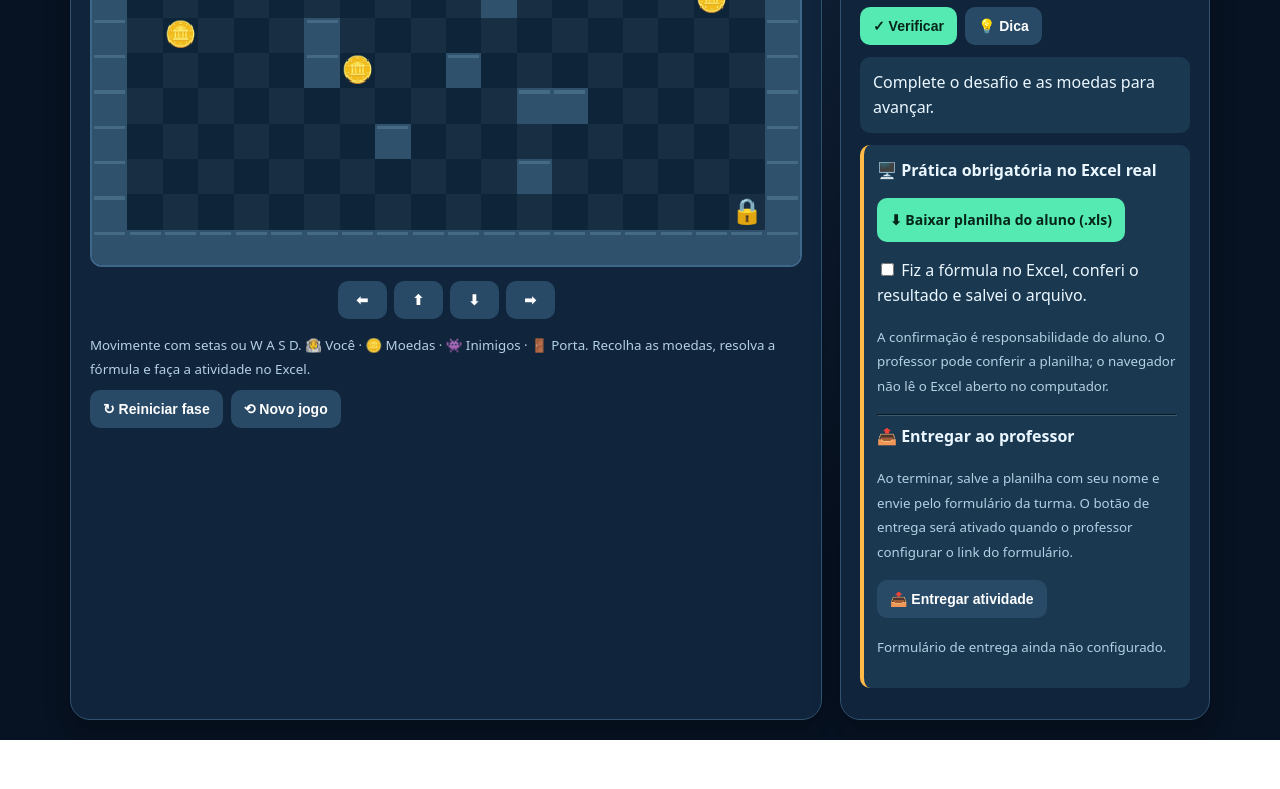
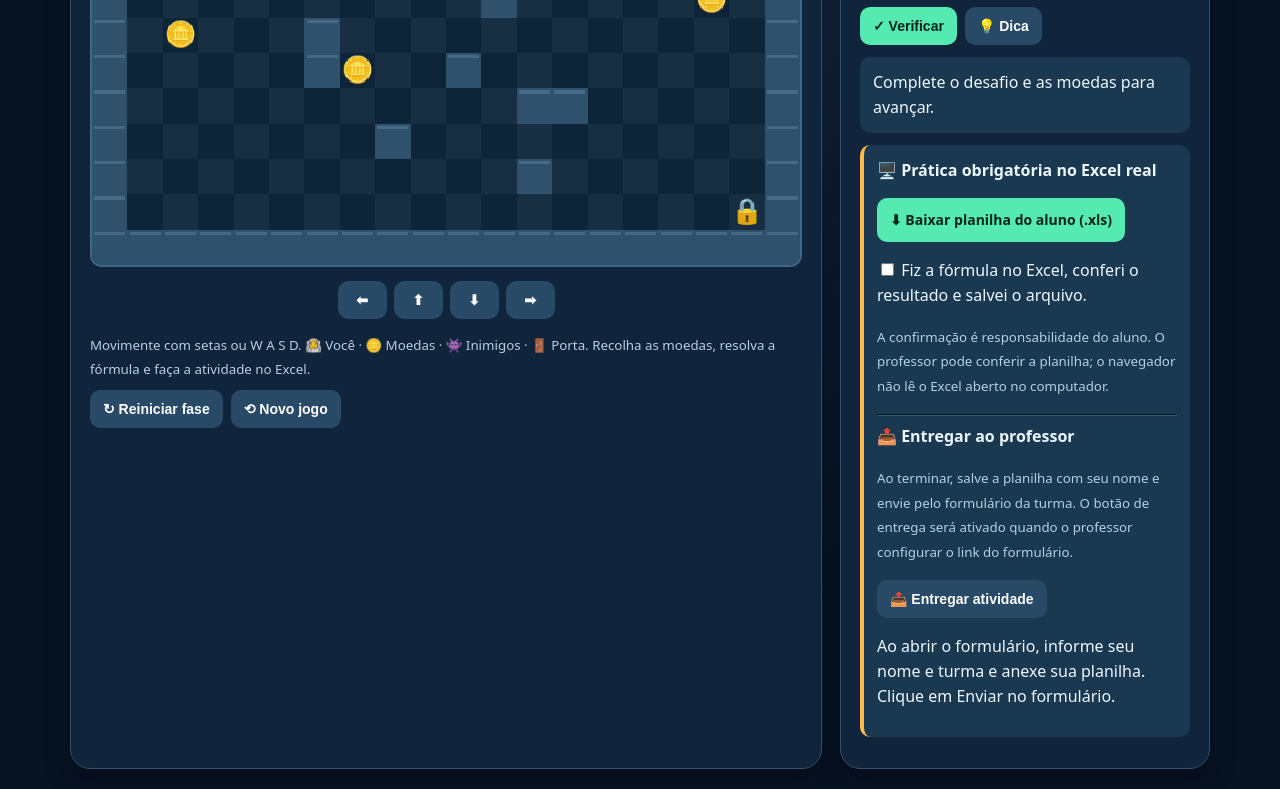
Before and after one commit to iasenai1111-ux/Excel, a plain HTML site: page index.html in a window 1280 px wide. Shown: the part 667-1456 px from the top of the page. Before the commit the page ends 1407 px from the top, so only its background shows below. Drawn offline with Linux system fonts and the light colour scheme.

Commit message:
Conecta botão Entregar atividade ao formulário da turma

```diff
--- a/index.html
+++ b/index.html
@@ -71,7 +71,7 @@ $("redo").onclick=setup;$("new").onclick=reset;document.addEventListener("keydow
 setInterval(()=>{if(blocked||$("modal").open)return;enemies.forEach((p,i)=>{let dirs=[[1,0],[0,1],[-1,0],[0,-1]],start=(Math.floor(Date.now()/1300)+i)%4;for(let j=0;j<4;j++){let d=dirs[(start+j)%4],nx=p.x+d[0],ny=p.y+d[1];if(free(nx,ny)&&!(nx===18&&ny===12)){p.x=nx;p.y=ny;break}}});collision();paint();stats()},1300);
 // Gera pasta de trabalho XML compatível com Excel, contendo cinco abas, sem bibliotecas externas.
 function xml(s){return String(s).replace(/&/g,"&amp;").replace(/</g,"&lt;").replace(/>/g,"&gt;").replace(/"/g,"&quot;")}
-const DELIVERY_FORM_URL=""; // Professor: cole aqui a URL pública de resposta do Google Forms (https://docs.google.com/forms/d/e/.../viewform).
+const DELIVERY_FORM_URL="https://forms.gle/g1E3pyj2e5XSVwBi9"; // Professor: cole aqui a URL pública de resposta do Google Forms (https://docs.google.com/forms/d/e/.../viewform).
 function info(){let name=$("studentName").value.trim(),group=$("studentClass").value.trim();if(name.length<3||group.length<2){alert("Antes de baixar, informe seu nome completo e sua turma.");return null}return {name,group}}
 function field(value,style=""){return '<Cell'+(style?' ss:StyleID="'+style+'"':'')+'><Data ss:Type="String">'+xml(value)+'</Data></Cell>'}
 function sheet(l,i){let val=l.values,rows='<Row ss:Height="34"><Cell ss:MergeAcross="4" ss:StyleID="Heading"><Data ss:Type="String">EXCEL QUEST | MISSÃO '+(i+1)+' - '+xml(l.title)+'</Data></Cell></Row>';
```
